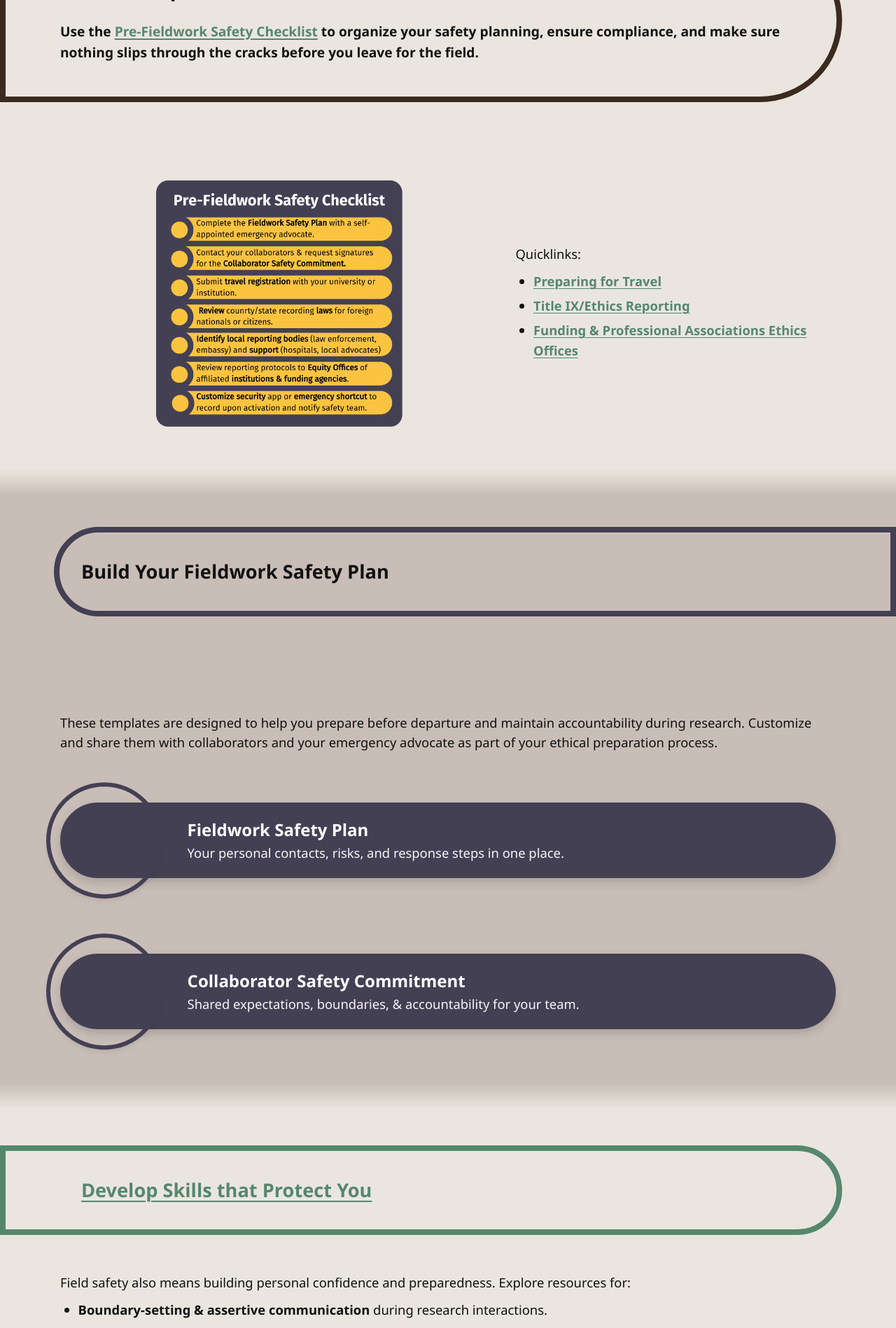
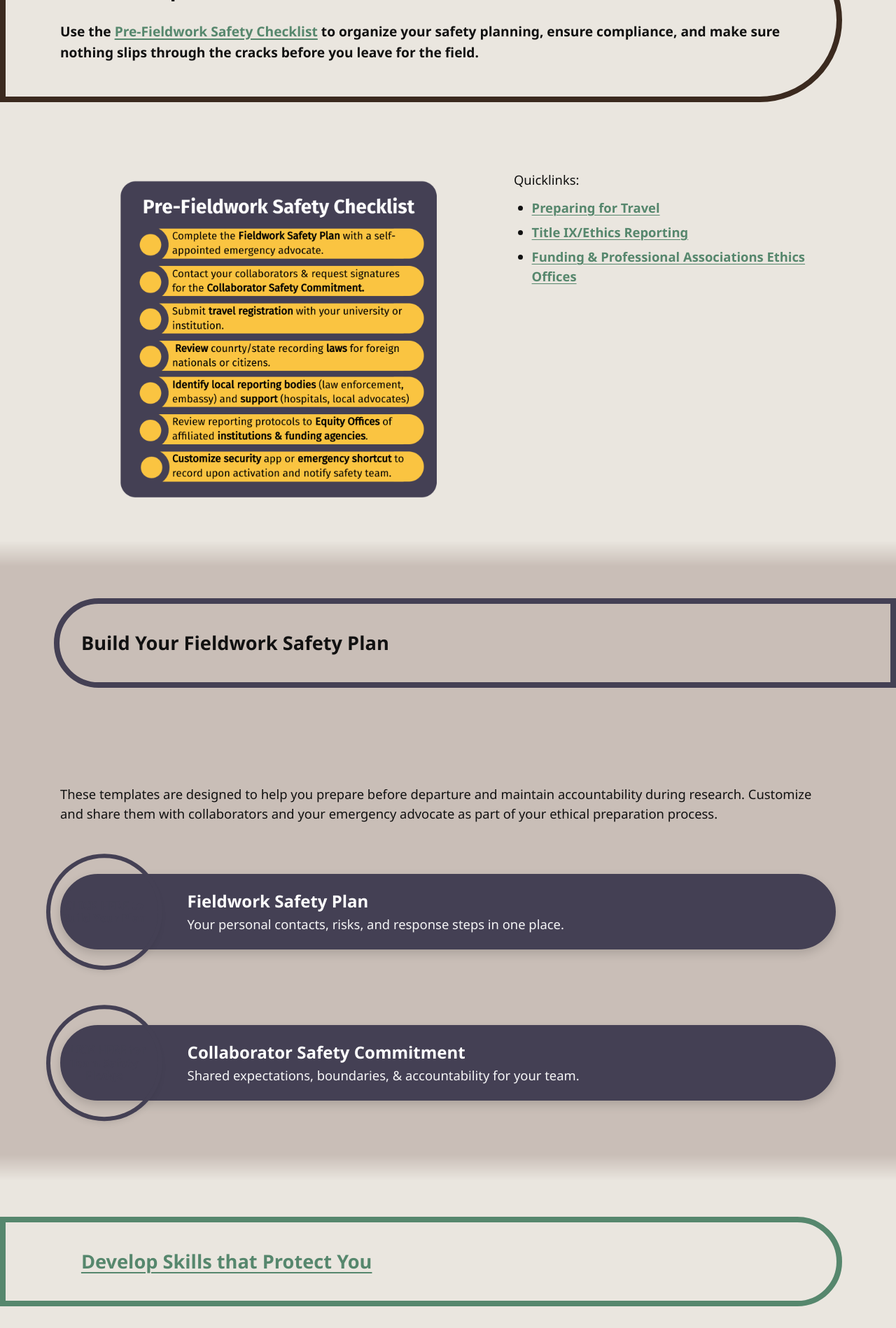
Before and after one commit to AnthroSafetyWarrior/GoldenTrowelProject, a Jekyll site: the page built from _pages/preparing.html, in a window 1280 px wide. Shown: the part 1810-3708 px from the top of the page at 70% size. Built offline with Jekyll 4.4.1, drawn with Linux system fonts in a browser that asks for light colours.

Commit message:
updating pages

```diff
--- a/_pages/preparing.html
+++ b/_pages/preparing.html
@@ -11,19 +11,18 @@ hero_tint: .40
 <style>
 
 .split{
-  --left-min: 380px;
-  --right-min: 380px;
+  --left-min: 460px;
   --gap: clamp(26px, 2vw, 48px);
 
-  --img-min: 300px;
+  --img-min: 460px;
   --img-ideal: 28vw;
-  --img-max: 440px;
+  --img-max: 550px;
 
-  --text-measure: 54ch;
+  --text-measure: 40ch;
 
   display: grid;
   grid-template-columns: minmax(var(--left-min),1fr) minmax(var(--img-min),auto);
-  align-items: center;
+  align-items: start;
   column-gap: var(--gap);
 }
 .split .art{ justify-self: center; }
```
